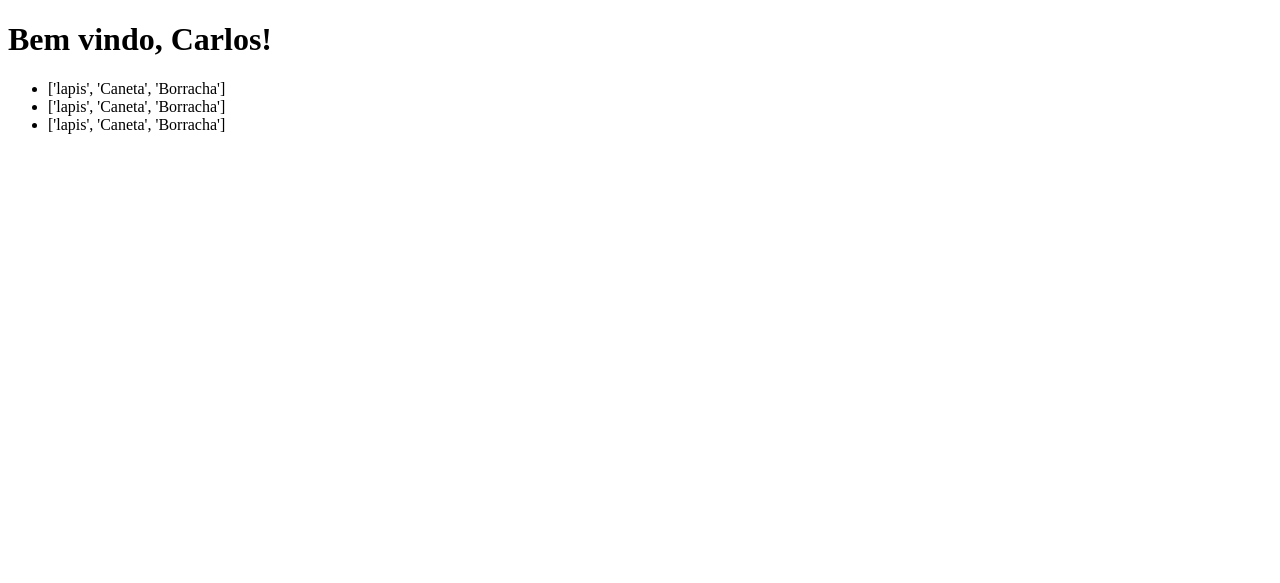
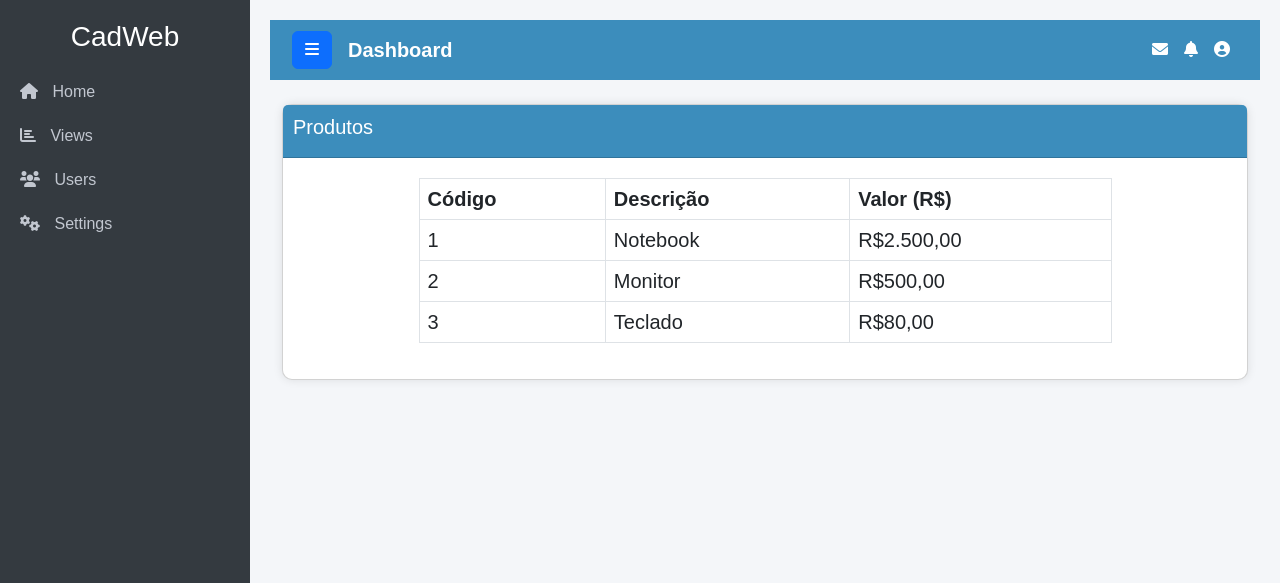
Before and after one commit to Claudio-Emanuel/piloto, a Django app: page /produto in a window 1280 px wide. Shown: the top 583 px of the page. Run offline with Django 5.2, Linux system fonts and the light colour scheme.

Commit message:
Deu certo V1.8.3

```diff
--- a/home/templates/produto.html
+++ b/home/templates/produto.html
@@ -1,16 +1,23 @@
-<!DOCTYPE html>
-<html lang="en">
-<head>
-    <meta charset="UTF-8">
-    <meta name="viewport" content="width=device-width, initial-scale=1.0">
-    <title>Document</title>
-</head>
-<body>
-    <h1>Bem vindo, {{ username }}!</h1>
-    <ul>
-        {% for item  in itens %}
-            <li>{{ itens }}</li>
-        {% endfor %}
-    </ul>
-</body>
-</html>
+
+{% extends "base.html" %}
+{% block titulo_page %} Produtos {% endblock %}
+{%block conteudo%}
+    <table class="table table-bordered table-hover w-75 mx-auto">
+        <thead class="thead-dark">
+            <tr>
+                <th scope="col">Código</th>
+                <th scope="col">Descrição</th>
+                <th scope="col">Valor (R$)</th>
+            </tr>
+        </thead>
+        <tbody>
+            {% for item in lista %}
+                <tr>
+                    <td> {{item.id}} </td>
+                    <td> {{item.nome}} </td>
+                    <td> {{item.preco}} </td>
+                </tr>
+            {% endfor %}
+        </tbody>
+    </table>
+ {% endblock %}
--- a/home/views.py
+++ b/home/views.py
@@ -43,8 +43,11 @@ def semana(request, num):
 def produto(request):
     #dados que serao passados
     context={
-        'username': 'Carlos',
-        'itens': ['lapis','Caneta','Borracha']
+        'lista': [
+            {'id':1, 'nome':'Notebook','preco':'R$2.500,00'},
+            {'id':2, 'nome':'Monitor','preco':'R$500,00'},
+            {'id':3, 'nome':'Teclado','preco':'R$80,00'},
+        ]
     }
     #Renderiza os dados
     return render(request, 'produto.html',context)
```
